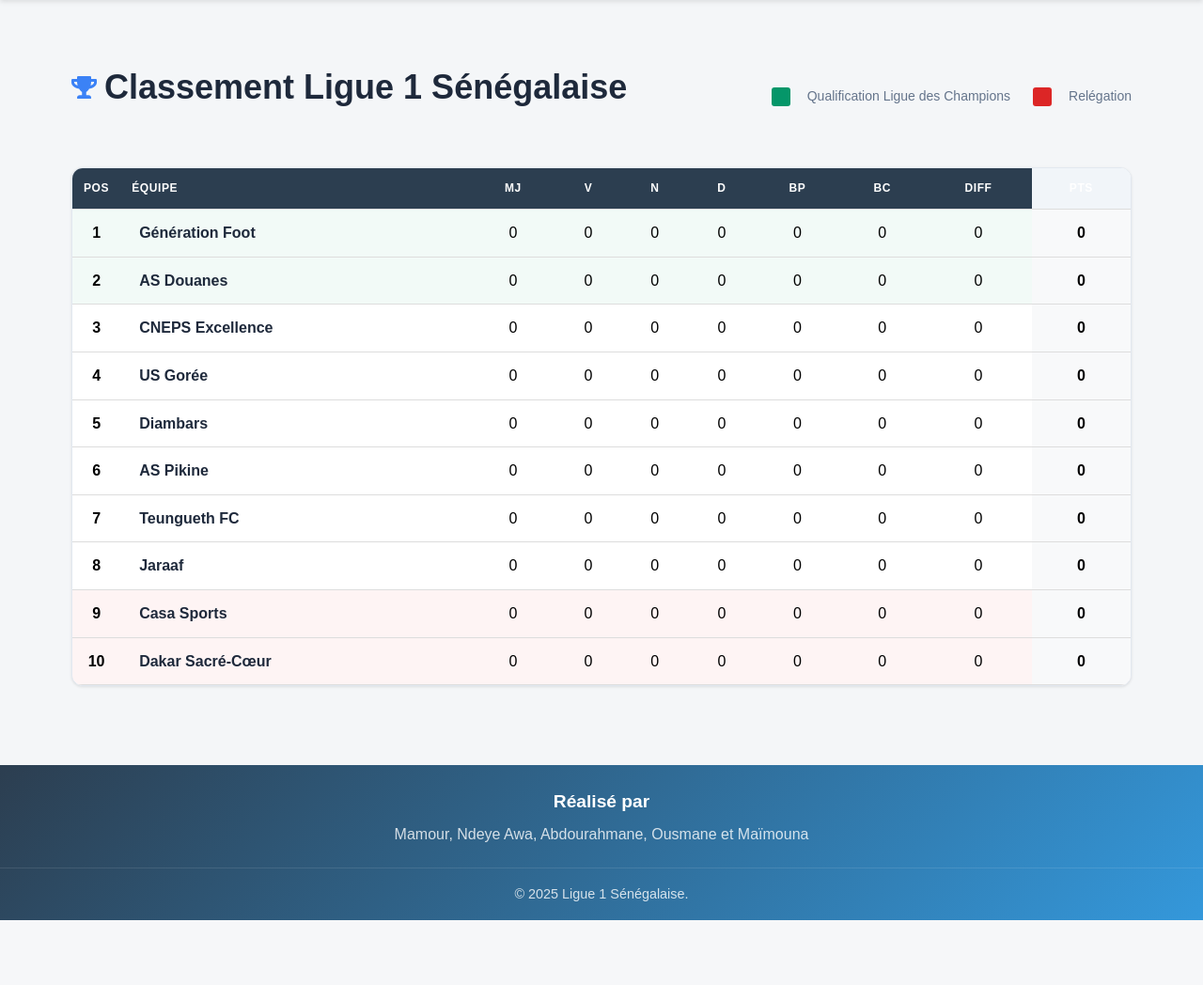
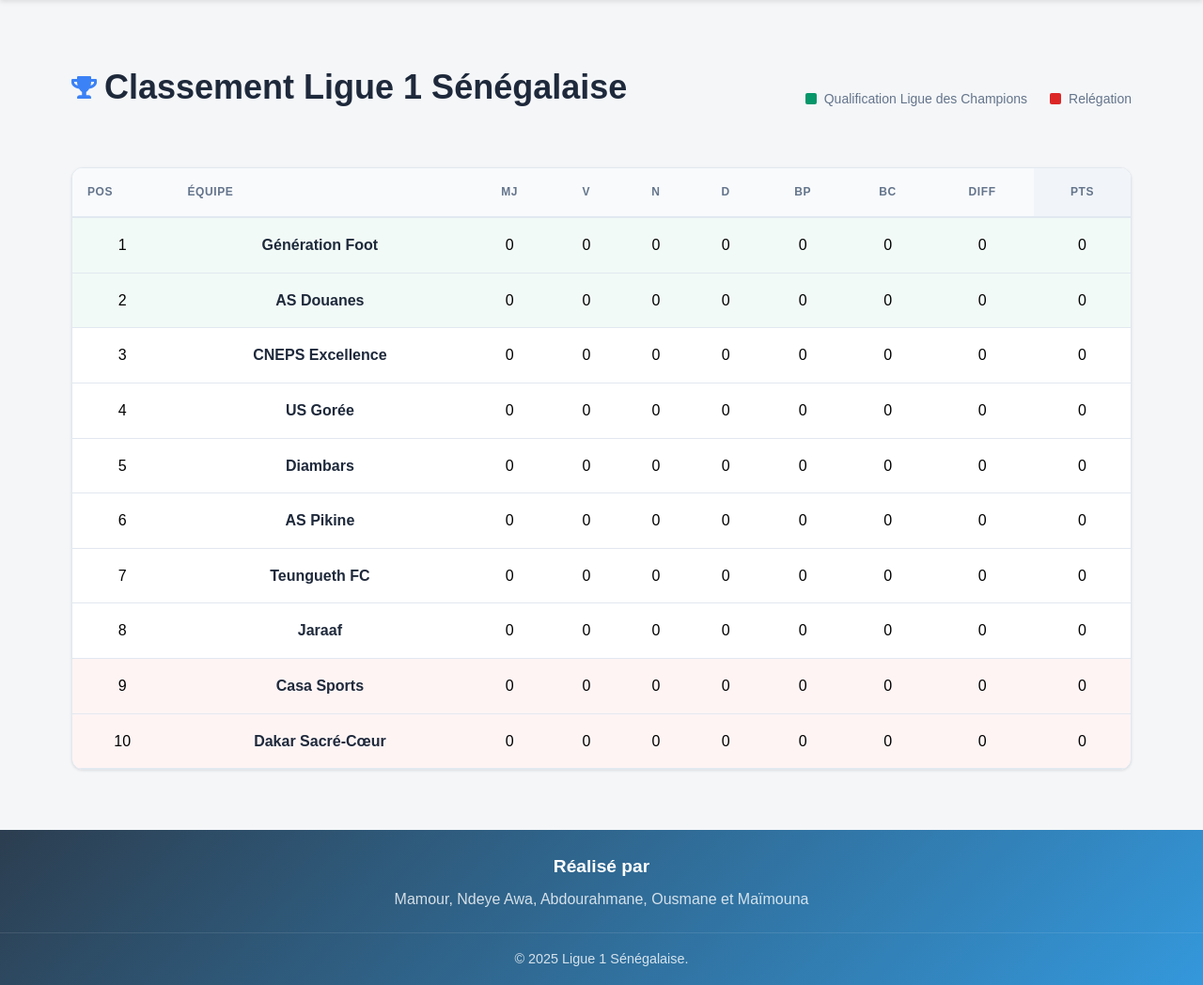
Before and after one commit to mamour-dx/Ligue1SN, a PHP site: page /classement.php in a window 1280 px wide. Shown: the part 70-1118 px from the top of the page at 94% size. Before the commit the page ends 1049 px from the top, so only its background shows below. Run offline with PHP 8.4, Linux system fonts and the light colour scheme; data comes from the database, SQL or seed files in the repository.

Commit message:
optimisation du code

```diff
--- a/app/classement.php
+++ b/app/classement.php
@@ -51,9 +51,7 @@
                 <?php foreach ($classement as $index => $equipe): ?>
                     <tr class="<?= $index < 2 ? 'champions-row' : ($index >= count($classement)-2 ? 'relegation-row' : '') ?>">
                         <td class="position"><?= $index + 1 ?></td>
-                        <td class="team-name">
-                            <?= htmlspecialchars($equipe['nom']) ?>
-                        </td>
+                        <td class="team-name"><?= htmlspecialchars($equipe['nom']) ?></td>
                         <td class="stats"><?= $equipe['matchs_joues'] ?></td>
                         <td class="stats"><?= $equipe['victoires'] ?></td>
                         <td class="stats"><?= $equipe['nuls'] ?></td>
@@ -71,106 +69,4 @@
     </div>
 </div>
 
-<style>
-.standings-container {
-    background: white;
-    padding: 20px;
-    border-radius: 5px;
-    box-shadow: 0 2px 5px rgba(0,0,0,0.1);
-    margin-top: 20px;
-}
-
-.standings-table {
-    width: 100%;
-    border-collapse: collapse;
-    margin-bottom: 20px;
-}
-
-.standings-table th,
-.standings-table td {
-    padding: 12px;
-    text-align: center;
-    border-bottom: 1px solid #ddd;
-}
-
-.standings-table th {
-    background-color: #2c3e50;
-    color: white;
-    font-weight: bold;
-}
-
-.standings-table .team-name {
-    text-align: left;
-    padding-left: 20px;
-}
-
-.standings-table .position {
-    font-weight: bold;
-    width: 40px;
-}
-
-.standings-table .points {
-    font-weight: bold;
-    background-color: #f8f9fa;
-}
-
-.top-three {
-    background-color: #e8f5e9;
-}
-
-.positive {
-    color: #28a745;
-}
-
-.negative {
-    color: #dc3545;
-}
-
-.legend {
-    margin-top: 20px;
-    padding-top: 20px;
-    border-top: 1px solid #ddd;
-}
-
-.legend h3 {
-    margin-bottom: 10px;
-    color: #2c3e50;
-}
-
-.legend-item {
-    display: flex;
-    align-items: center;
-    margin-bottom: 5px;
-}
-
-.legend-color {
-    width: 20px;
-    height: 20px;
-    margin-right: 10px;
-    border-radius: 3px;
-}
-
-.qualification .legend-color {
-    background-color: #e8f5e9;
-}
-
-@media (max-width: 768px) {
-    .standings-table {
-        font-size: 14px;
-    }
-
-    .standings-table th,
-    .standings-table td {
-        padding: 8px 4px;
-    }
-
-    .team-name {
-        max-width: 120px;
-        white-space: nowrap;
-        overflow: hidden;
-        text-overflow: ellipsis;
-    }
-}
-</style>
-
 <?php include 'includes/footer.php'; ?>
```
Also changed, not shown: app/includes/footer.php (+0 -40 lines), app/includes/header.php (+49 -0 lines), app/index.php (+14 -13 lines).
